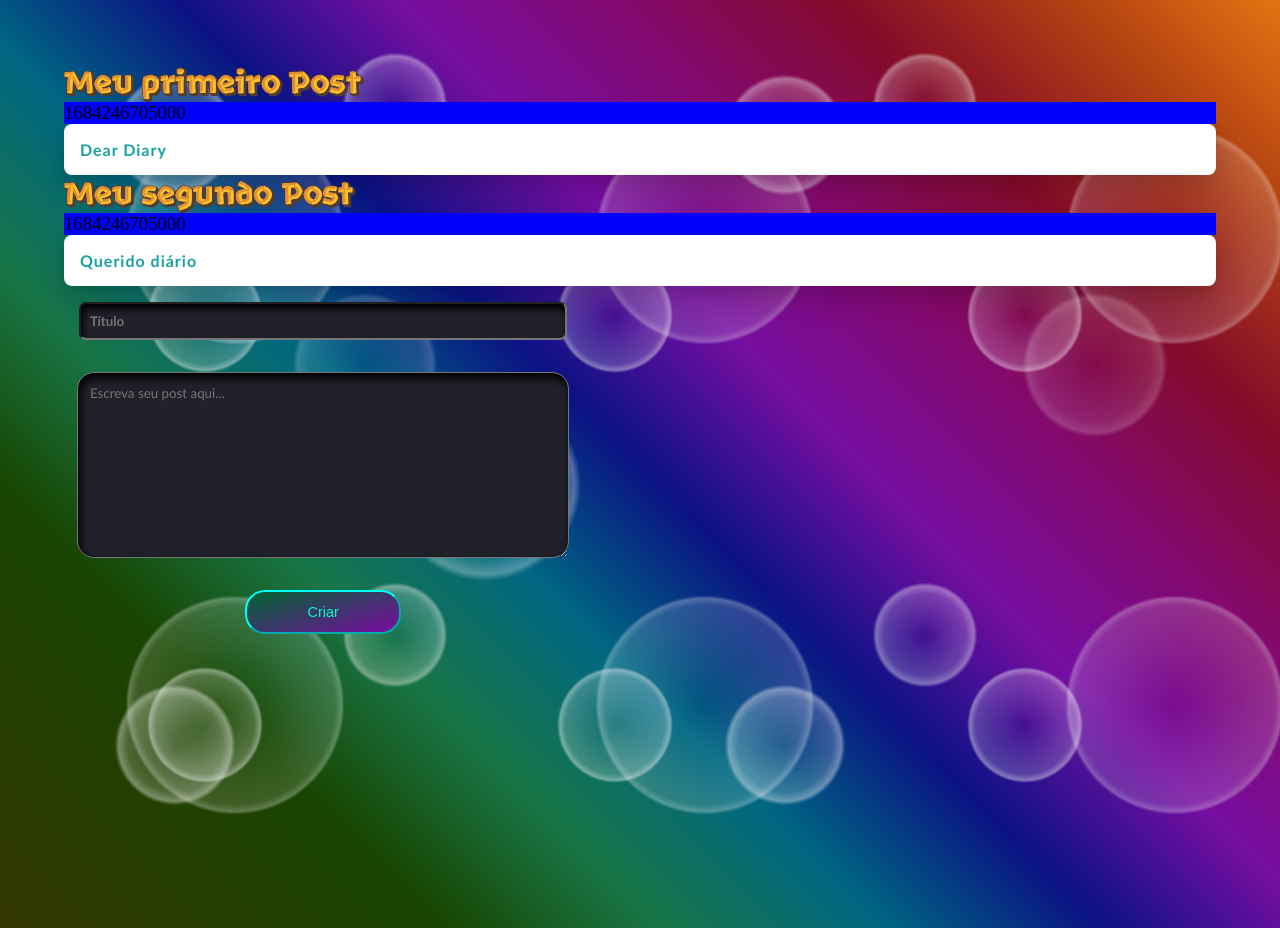
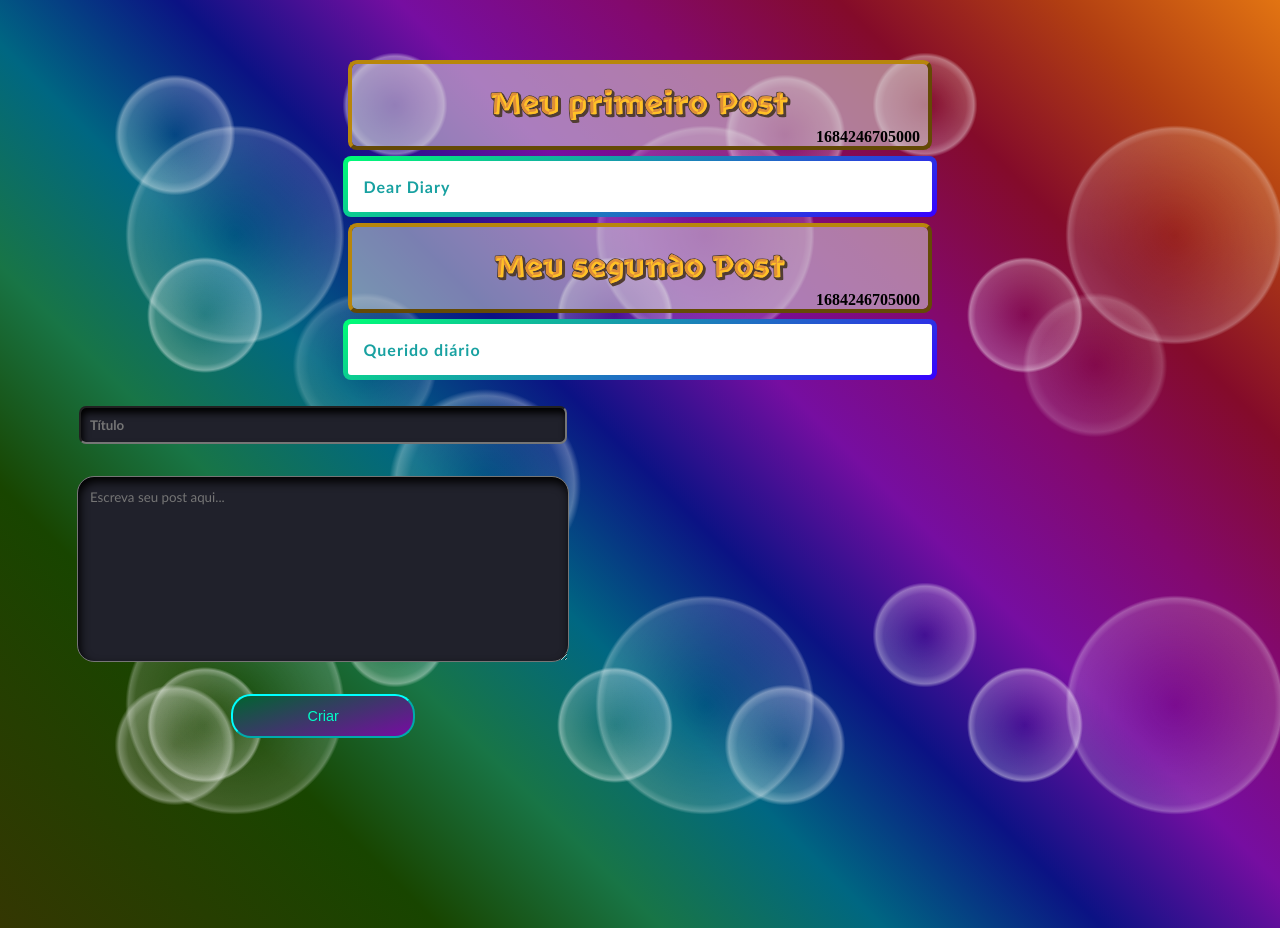
Before and after one commit to Rafashhe/blog_template, a Vue app: page / in a window 1280 px wide. Built offline with nearby package versions, Linux system fonts and the light colour scheme.

Commit message:
finalização do escopo da estilização

```diff
--- a/src/App.vue
+++ b/src/App.vue
@@ -54,8 +54,10 @@ export default {
 <template>
   <div id="lista-posts">
     <div class="x" v-for="x in posts" :key="x.key">
-      <h3 class="box title">{{ x.title }}</h3>
-      <h3 class="box dia-post">{{ x.datetime }}</h3>
+      <div class="box">
+        <h3 class="title">{{ x.title }}</h3>
+        <h2 class="dia-post">{{ x.datetime }}</h2>
+      </div>
       <p>{{ x.content }}</p>
     </div>
   </div>
@@ -81,68 +83,67 @@ export default {
 </template>
 
 <style scoped>
-/* .x {
-box-sizing: content-box;
-border: 5px solid;
-box-shadow: 0 0 0 1px red, 0 2px 5px rgba(255, 255, 255, 0.3) outset;
-} */
-.title {
-  text-align: center;
-  font-family: 'RocherColor';
-  font-size: 30px;
+.x {
+  display: grid;
   word-wrap: break-word;
-}
-.dia-post {
-  background-color: blue;
-  text-align: right;
-  font-weight: inherit;
-}
-h3 {
-  display: flex;
-  margin: 0;
+  place-items: center;
 }
 
 .box {
-  border: 5% solid red;
+  min-width: 50%;
+  max-width: 95%;
+  margin-bottom: 10px;
 
-}
-/* h3.title {
-  padding: 10px;
-  border: 1px solid transparent;
-  border-radius: 0.5rem;
+  background-color: rgba(216, 221, 216, 0.541);
+  cursor: pointer;
+
+  border-radius: 0.3rem;
+  outline: 0.3rem;
   outline-style: outset;
   outline-color: darkgoldenrod;
 }
 
-h3.datetime {
-  padding: 10px;
-  border-top: none;
-  border-bottom: 1px solid transparent;
+.box:hover {
+  background-color: rgba(216, 221, 220, 0.877);
+  border-radius: 0.7rem;
+  box-shadow: inset 2px 5px 7px rgb(68, 66, 43);
+  outline-color: darkgoldenrod;
+}
+
+.title {
+  text-align: center;
+  font-family: "RocherColor";
+  font-size: 30px;
+  word-wrap: break-word;
+
+  padding-top: 0.7em;
+  padding-inline: 0.7em;
+}
+.dia-post {
+  text-align: right;
+  font-weight: 600;
+  font-size: medium;
+  padding-top: 0.3em;
+  padding-inline: 0.5em;
+}
+
+p {
+  margin-top: 0;
+  margin-bottom: 10px;
+  padding: 1rem;
+
+  min-width: 48%;
+  max-width: 95%;
+
+  background: linear-gradient(#fff, #fff) padding-box,
+              linear-gradient(157deg, #00ff75, #3700ff) border-box;
+  border: 5px solid transparent;
   border-radius: 0.5rem;
-  outline-style: outset;
-  outline-color: darkgoldenrod;
-} */
-p {
-  background-color: #ffffff;
+
   font-family: "Gill Sans", "Gill Sans MT", Calibri, "Trebuchet MS", sans-serif;
   font-weight: 600;
-  /* color: rgb(71, 47, 14); */
   color: rgb(24, 161, 161);
   letter-spacing: 1px;
-
-  padding: 1rem;
-  box-shadow: 0 15px 30px 0 rgba(0,0,0,0.11),
-    0 5px 15px 0 rgba(0,0,0,0.08);
-
-  border-radius: 0.5rem;
-
-  border-left: 0 solid #00ff99;
-  transition: border-left 300ms ease-in-out, padding-left 300ms ease-in-out;
-}
-
-p:hover {
-  padding-left: 0.5rem;
-  border-left: 0.5rem solid #00ff99;
 }
 
 form {
--- a/src/assets/base.css
+++ b/src/assets/base.css
@@ -1,10 +1,14 @@
 * {
   margin: 0;
+  box-sizing: content-box;
+
+
 }
 
 #app {
   padding: 4rem;
   height: 100vh;
+
   background: radial-gradient(
         rgba(255, 255, 255, 0) 0,
         rgba(255, 255, 255, 0.15) 30%,
@@ -61,7 +65,7 @@
     );
   background-size: 470px 470px, 970px 970px, 410px 410px, 610px 610px,
     530px 530px, 730px 730px, 100% 100%;
-  background-color: #840b2a;
+
 }
 
 @font-face {
```
